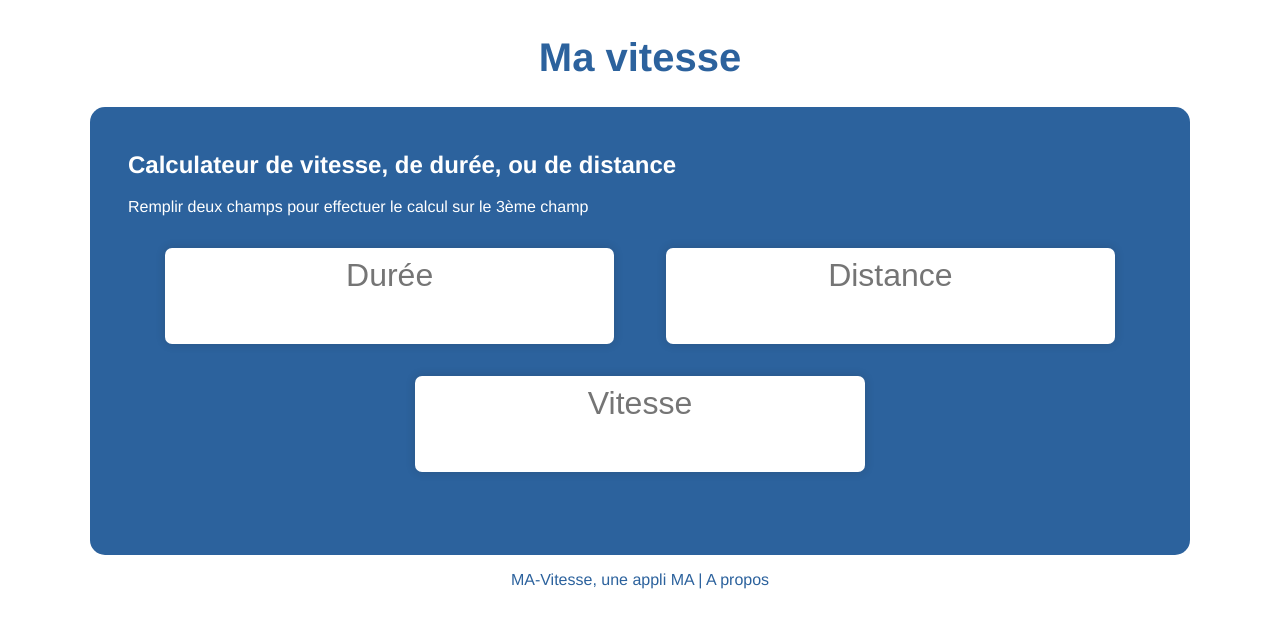
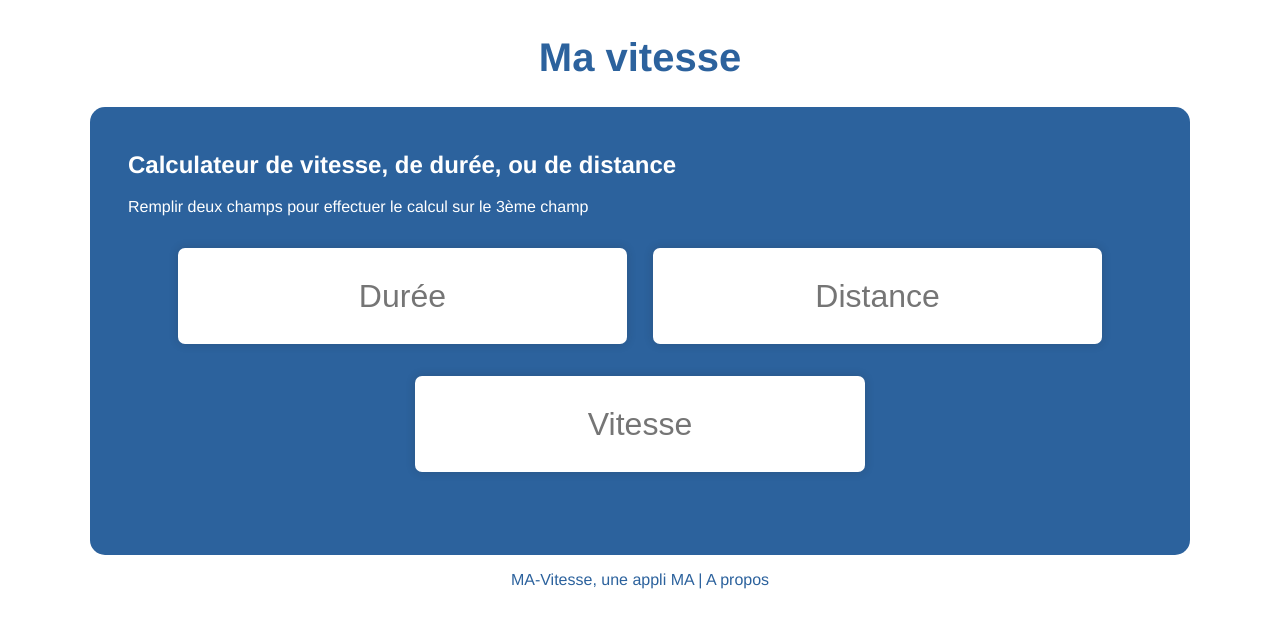
Before and after one commit to ArthurBri/ma-vitesse, a Vue app: page / in a window 1280 px wide. Shown: the top 628 px of the page. Built offline with nearby package versions, Linux system fonts and the light colour scheme.

Commit message:
fix box alignment

```diff
--- a/src/App.vue
+++ b/src/App.vue
@@ -256,14 +256,16 @@
 
     .box {
         border-radius: 7px;
-        min-width: 20vw;
+        min-width: 18vw;
         height: 10vh;
         box-shadow: 0 0 10px rgba(33, 33, 33, .2);
         background-color: white;
-        margin: 2vh 2vw 2vh 2vw;
+        margin: 2vh 1vw 2vh 1vw;
         padding: 1vh 1vw 1vh 1vw;
         color: #ECBE7A;
         transition: box-shadow .1s;
+        display: flex;
+        align-items: center;
     }
 
     .box:hover {
@@ -298,8 +300,7 @@
     }
 
     .calculated {
-        box-shadow: 0 8px 15px rgba(0, 0, 0, 0.19), 0 6px 6px rgba(0, 0, 0, 0.23);
-        transform: scale(1.2, 1.2);
+        box-shadow: 0 8px 15px darkolivegreen, 0 6px 6px rgba(0, 0, 0, 0.23);
     }
 
     input {
```
